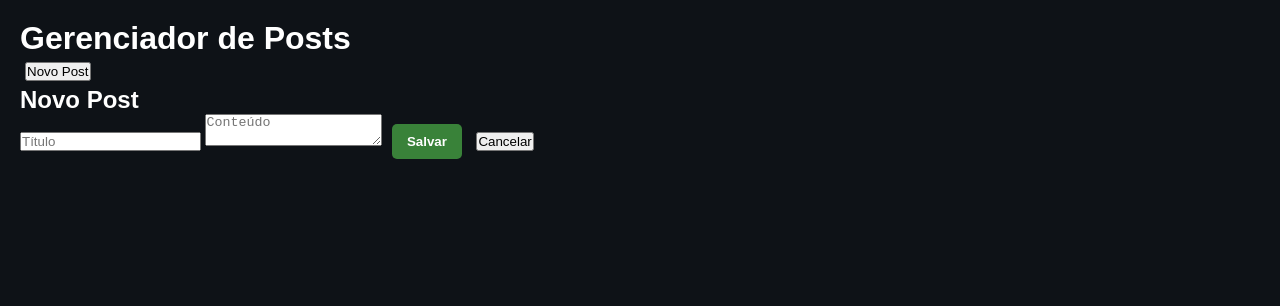
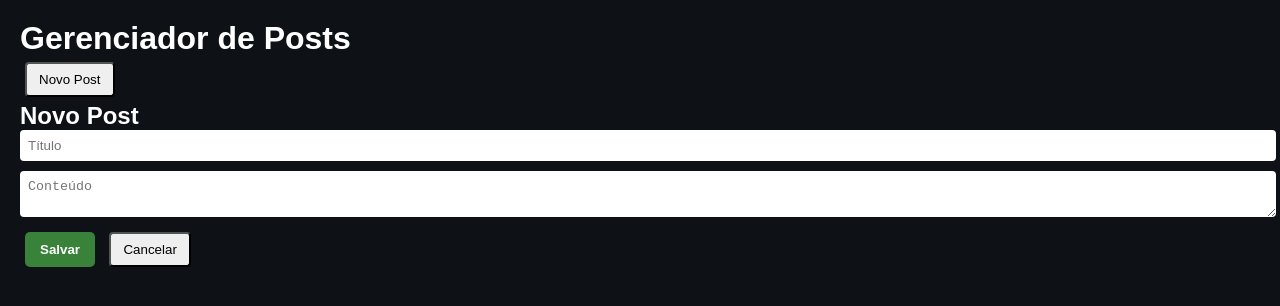
Before and after one commit to davi-2025/desafio-obadrop, a plain HTML site: page arquivos/index.html in a window 1280 px wide. Both pictures are taken after a click on the button "Novo Post". Drawn offline with Linux system fonts and the light colour scheme; no server answers.

Commit message:
Adicionei estilos aos input, textarea e buttons.

```diff
--- a/arquivos/css/style.css
+++ b/arquivos/css/style.css
@@ -31,6 +31,18 @@ body {
   margin-bottom: 10px;
 }
 
+input, textarea {
+    display: block;
+    width: 100%;
+    margin-bottom: 10px;
+    padding: 8px;
+    border-radius: 4px;
+    border: none;
+}
+
 button {
-  margin: 5px;
+    margin: 5px;
+    padding: 8px 12px;
+    border-radius: 4px;
+    cursor: pointer;
 }
```
